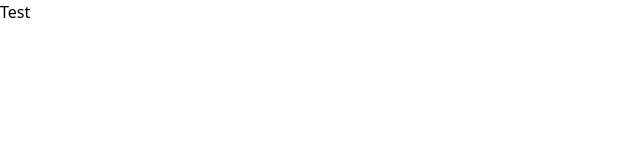
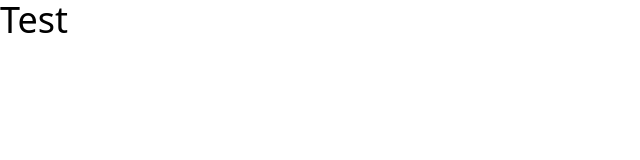
Before and after one commit to MatthewsRicky/NextToDo, a React (Vite) app: page / in a window 1280 px wide. Shown: the top 160 px of the page, without its empty margins (0-640 px from the left). Built offline with nearby package versions, Linux system fonts and the light colour scheme.

Commit message:
confirmed tailwind works

```diff
--- a/src/App.tsx
+++ b/src/App.tsx
@@ -1,5 +1,9 @@
 function App() {
-  return <div>Test</div>;
+  return (
+    <div>
+      <h1 className="text-4xl">Test</h1>
+    </div>
+  );
 }
 
 export default App;
```
